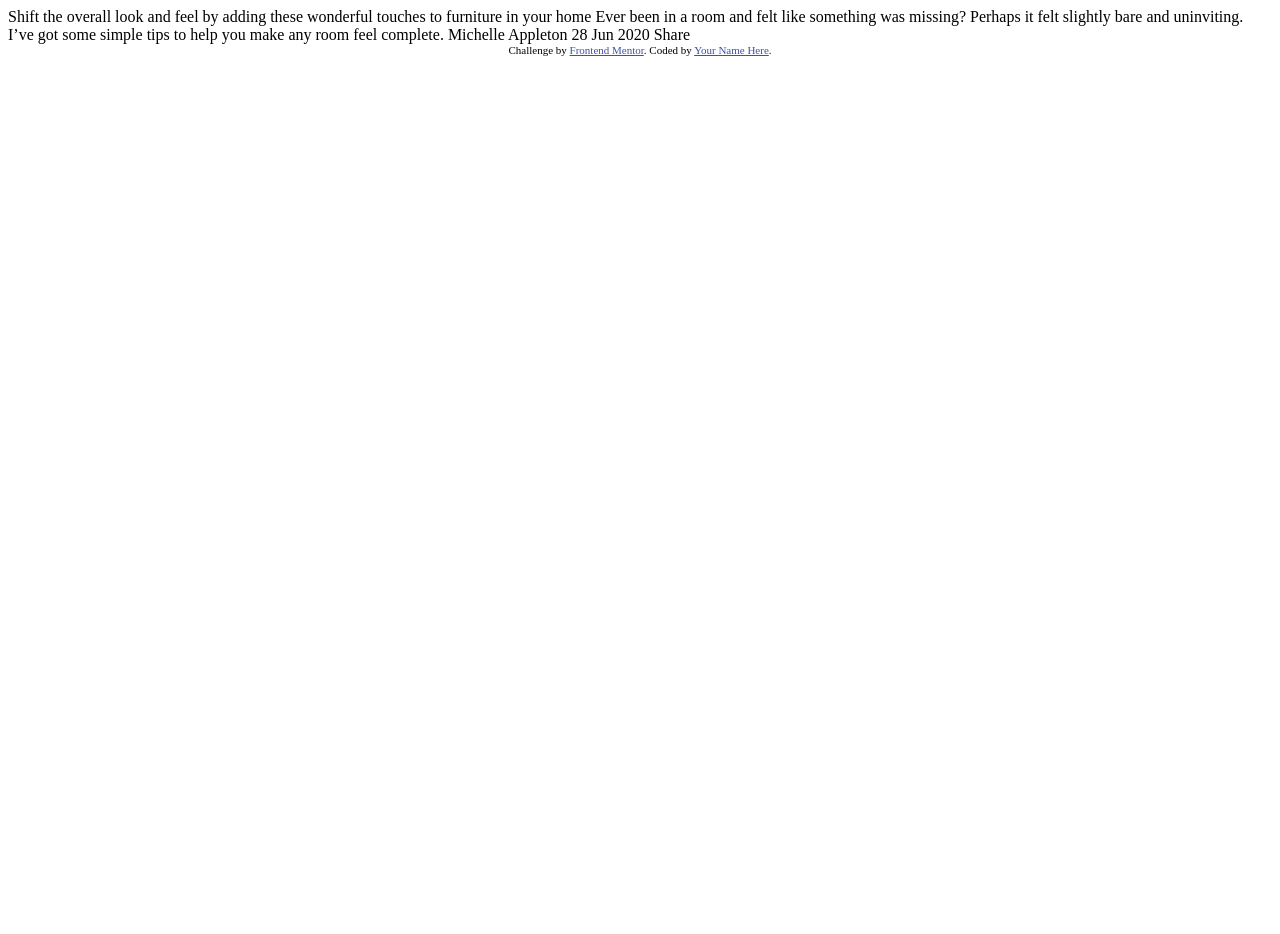
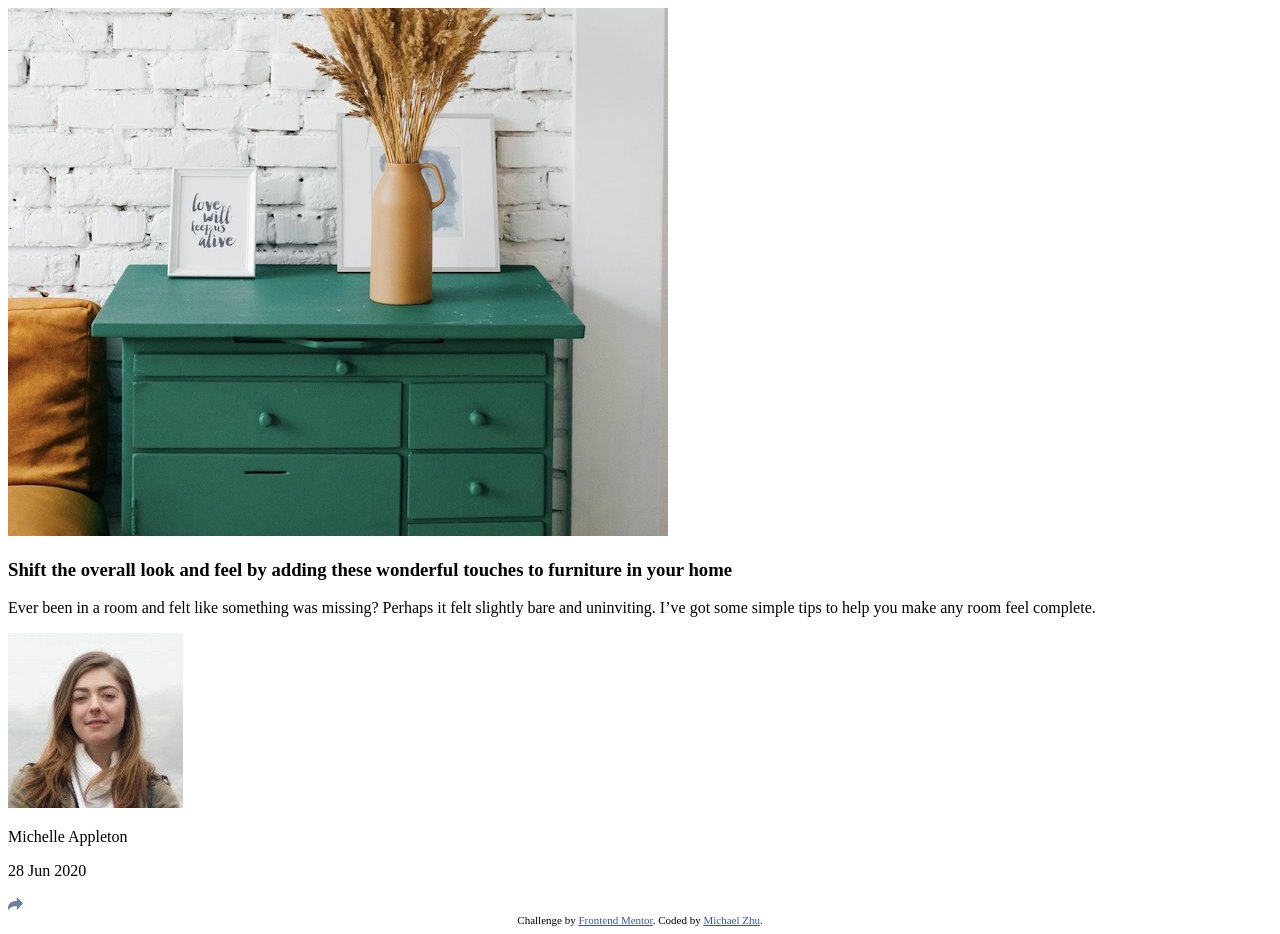
Before and after one commit to zhuchini/article-preview-component, a plain HTML site: page index.html in a window 1280 px wide. Before the commit the page ends 800 px from the top, so only its background shows below. Drawn offline with Linux system fonts and the light colour scheme.

Commit message:
Completed skeleton

```diff
--- /dev/null
+++ b/css/styles.css
@@ -0,0 +1,8 @@
+.attribution {
+  font-size: 11px;
+  text-align: center;
+}
+
+.attribution a {
+  color: hsl(228, 45%, 44%);
+}
--- a/index.html
+++ b/index.html
@@ -1,36 +1,42 @@
 <!DOCTYPE html>
 <html lang="en">
   <head>
-  <meta charset="UTF-8">
-  <meta name="viewport" content="width=device-width, initial-scale=1.0"> <!-- displays site properly based on user's device -->
+    <meta charset="UTF-8" />
+    <meta name="viewport" content="width=device-width, initial-scale=1.0" />
+    <!-- displays site properly based on user's device -->
 
-  <link rel="icon" type="image/png" sizes="32x32" href="./images/favicon-32x32.png">
+    <link rel="icon" type="image/png" sizes="32x32" href="./images/favicon-32x32.png"/>
+    <link rel="stylesheet" type="text/css" href="css/styles.css">
 
     <title>Frontend Mentor | Article preview component</title>
-
-  <!-- Feel free to remove these styles or customise in your own stylesheet 👍 -->
-  <style>
-    .attribution { font-size: 11px; text-align: center; }
-    .attribution a { color: hsl(228, 45%, 44%); }
-  </style>
   </head>
   <body>
-
-  Shift the overall look and feel by adding these wonderful
-  touches to furniture in your home
-
-  Ever been in a room and felt like something was missing? Perhaps
-  it felt slightly bare and uninviting. I’ve got some simple tips
-  to help you make any room feel complete.
-
-  Michelle Appleton
-  28 Jun 2020
-
-  Share
+    <div class="card-product">
+      <img src="images/drawers.jpg" alt="Drawers" />
+      <div class="card-product-info">
+        <h3>
+          Shift the overall look and feel by adding these wonderful touches to
+          furniture in your home
+        </h3>
+        <p>
+          Ever been in a room and felt like something was missing? Perhaps it
+          felt slightly bare and uninviting. I’ve got some simple tips to help
+          you make any room feel complete.
+        </p>
+        <div class="user">
+          <img src="images/avatar-michelle.jpg" alt="Avatar of Michelle">
+          <div class="user-info">
+            <p>Michelle Appleton</p>
+            <p>28 Jun 2020</p>
+          </div>
+          <img src="images/icon-share.svg" alt="Share button">
+        </div>
+      </div>
+    </div>
 
     <div class="attribution">
       Challenge by <a href="https://www.frontendmentor.io?ref=challenge" target="_blank">Frontend Mentor</a>.
-    Coded by <a href="#">Your Name Here</a>.
+      Coded by <a href="#">Michael Zhu</a>.
     </div>
   </body>
 </html>
```
Lines whose indentation alone changed are shown as unchanged.
